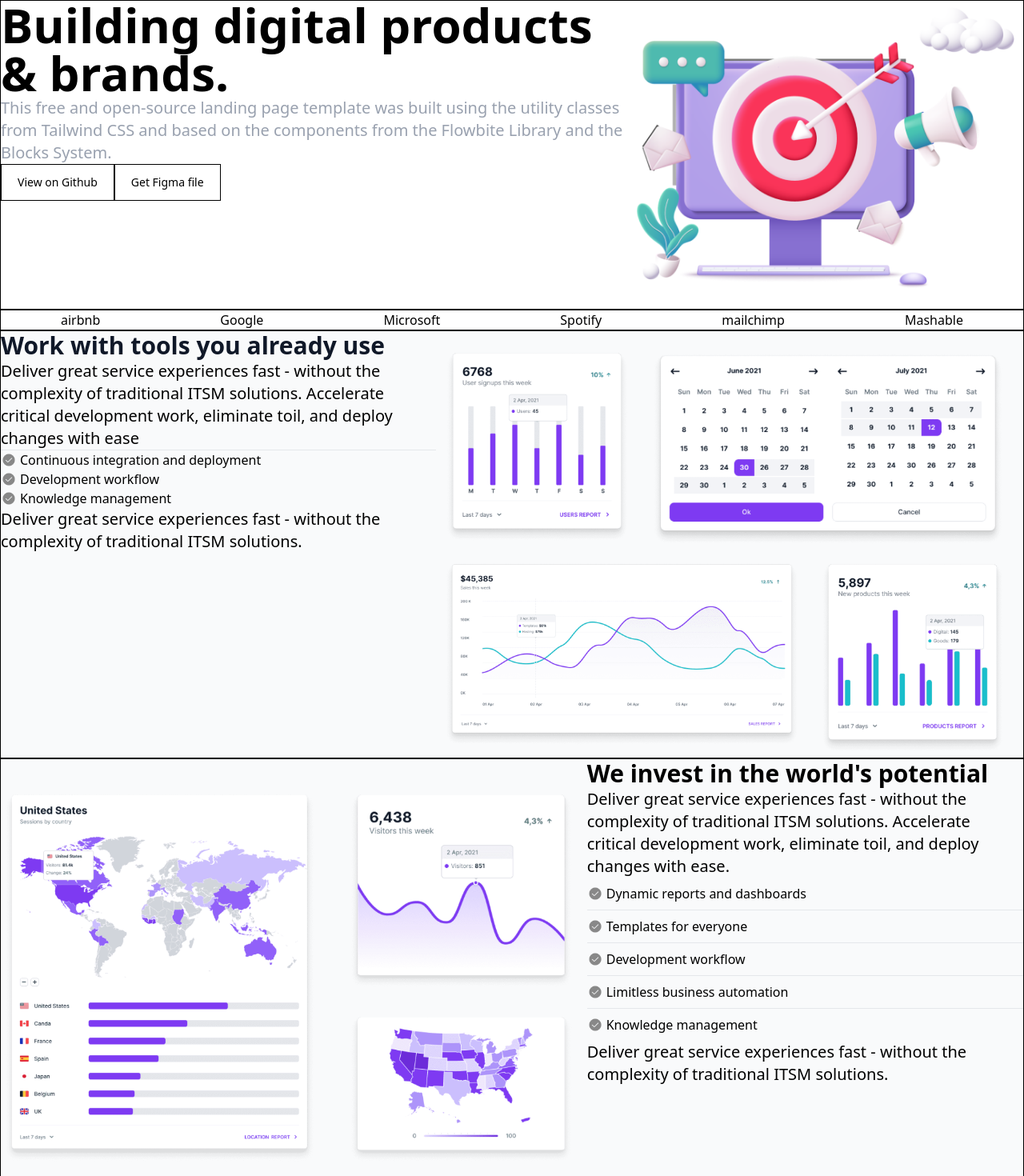
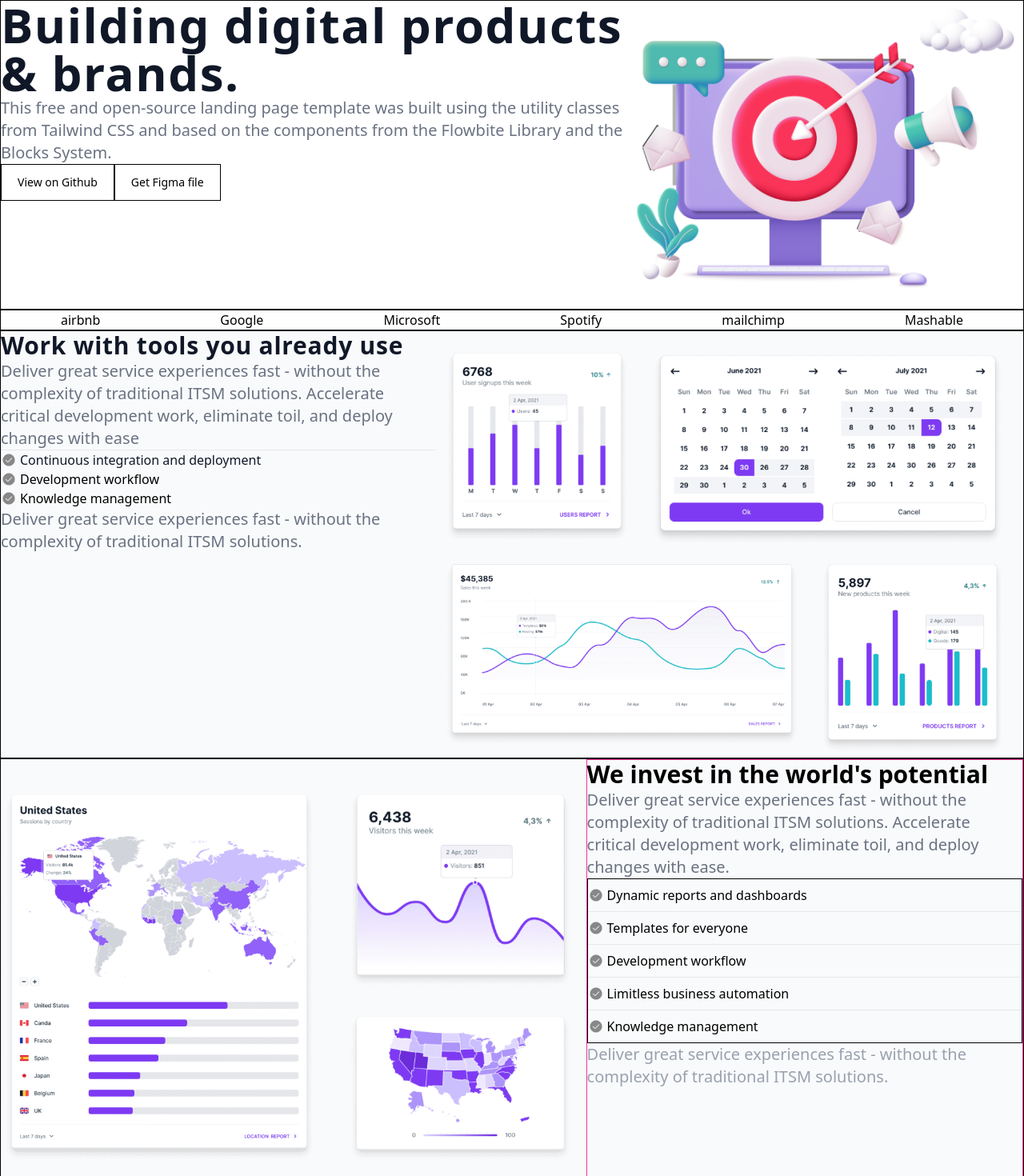
Before and after one commit to Shii108/Landing-Page, a Vue app: page / in a window 1280 px wide. Shown: the part 60-1530 px from the top of the page at 80% size. Built offline with nearby package versions, Linux system fonts and the light colour scheme.

Commit message:
feat:more styling added

```diff
--- a/src/App.vue
+++ b/src/App.vue
@@ -6,7 +6,6 @@
 
 <script setup>
 
-
 </script>
 
 <style lang="scss" scoped></style>
--- a/src/components/Home.vue
+++ b/src/components/Home.vue
@@ -1,9 +1,9 @@
 <template>
   <section id="first-section" class="flex border">
     <div>
-      <h1 class="text-6xl font-extrabold">Building digital
+      <h1 class="text-6xl font-extrabold tracking-wide text-gray-900">Building digital
         products & brands.</h1>
-      <p class="text-xl text-gray-400 font-light">This free and open-source landing page template was built using the
+      <p class="text-xl text-gray-500 font-light">This free and open-source landing page template was built using the
         utility classes from Tailwind CSS and based
         on the components from the Flowbite Library and the Blocks System.</p>
       <div>
@@ -32,53 +32,56 @@
   <section id="third-section" class="bg-[#F9FAFB]">
     <div class="flex border">
       <div>
-        <h2 class="text-3xl font-extrabold text-gray-900">Work with tools you already use</h2>
-        <p class="text-xl font-light">Deliver great service experiences fast - without the complexity of traditional
+        <h2 class="text-3xl font-extrabold text-gray-900 tracking-wide">Work with tools you already use</h2>
+        <p class="text-xl font-light text-gray-500">Deliver great service experiences fast - without the complexity of
+          traditional
           ITSM solutions. Accelerate
           critical development work, eliminate toil, and deploy changes with ease</p>
         <ul class="border-t border-gray-200">
-          <li class="flex gap-1 items-center"><span><img src="/checked.png" alt="checkmark"
+          <li class="flex gap-1 items-center font-medium text-gray-900"><span><img src="/checked.png" alt="checkmark"
                 class="w-5 h-5"></span><span>Continuous integration and deployment</span></li>
-          <li class="flex gap-1 items-center"><span><img src="/checked.png" alt="checkmark"
+          <li class="flex gap-1 items-center font-medium text-gray-90"><span><img src="/checked.png" alt="checkmark"
                 class="w-5 h-5"></span><span>Development workflow</span></li>
-          <li class="flex gap-1 items-center"><span><img src="/checked.png" alt="checkmark"
+          <li class="flex gap-1 items-center font-medium text-gray-90"><span><img src="/checked.png" alt="checkmark"
                 class="w-5 h-5"></span><span>Knowledge management</span></li>
         </ul>
-        <p class="text-xl font-light">Deliver great service experiences fast - without the complexity of traditional
+        <p class="text-xl font-light text-gray-500">Deliver great service experiences fast - without the complexity of
+          traditional
           ITSM solutions.</p>
       </div>
       <div><img src="/feature-1.png" alt="analytical graph"></div>
     </div>
     <div class="flex border">
       <div><img src="/feature-2.png" alt="analytical graph"></div>
-      <div>
-        <h2 class="text-3xl font-bold">We invest in the world's potential</h2>
-        <p class="font-light text-xl">Deliver great service experiences fast - without the complexity of traditional
+      <div class="border border-pink-500 flex flex-col">
+        <h2 class="text-3xl font-extrabold">We invest in the world's potential</h2>
+        <p class="font-light text-xl text-gray-500">Deliver great service experiences fast - without the complexity of traditional
           ITSM solutions. Accelerate
           critical development work, eliminate toil, and deploy changes with ease.</p>
-        <ul>
-          <li class="flex gap-1 items-center border-b border-gray-200 py-2">
+        <ul class="border">
+          <li class="flex gap-1 items-center border-b border-gray-200 py-2 font-medium">
             <span><img src="/checked.png" alt="checkmark" class="w-5 h-5"></span>
             <span>Dynamic reports and dashboards</span>
           </li>
-          <li class="flex gap-1 items-center border-b border-gray-200 py-2">
+          <li class="flex gap-1 items-center border-b border-gray-200 py-2 font-medium">
             <span><img src="/checked.png" alt="checkmark" class="w-5 h-5"></span>
             <span>Templates for everyone</span>
           </li>
-          <li class="flex gap-1 items-center border-b border-gray-200 py-2">
+          <li class="flex gap-1 items-center border-b border-gray-200 py-2 font-medium">
             <span><img src="/checked.png" alt="checkmark" class="w-5 h-5"></span>
             <span>Development workflow</span>
           </li>
-          <li class="flex gap-1 items-center border-b border-gray-200 py-2">
+          <li class="flex gap-1 items-center border-b border-gray-200 py-2 font-medium">
             <span><img src="/checked.png" alt="checkmark" class="w-5 h-5"></span>
             <span>Limitless business automation</span>
           </li>
-          <li class="flex gap-1 items-center py-2">
-            <span><img src="/checked.png" alt="checkmark" class="w-5 h-5"></span>
+          <li class="flex gap-1 items-center py-2 font-medium">
+            <span><img src="/checked.png" alt="checkmark" class="w-5 h-5 "></span>
             <span>Knowledge management</span>
           </li>
         </ul>
-        <p class="font-light text-xl">Deliver great service experiences fast - without the complexity of traditional ITSM solutions.</p>
+        <p class="font-light text-xl text-gray-400 ">Deliver great service experiences fast - without the complexity of traditional
+          ITSM solutions.</p>
       </div>
     </div>
   </section>
--- a/src/style.css
+++ b/src/style.css
@@ -3,7 +3,7 @@
 .container-mine {
   max-width: 1300px;
   margin: 0 auto;
-  min-width: 830px
+  min-width: 830px;
 }
 
 .router-link-exact-active {
```
